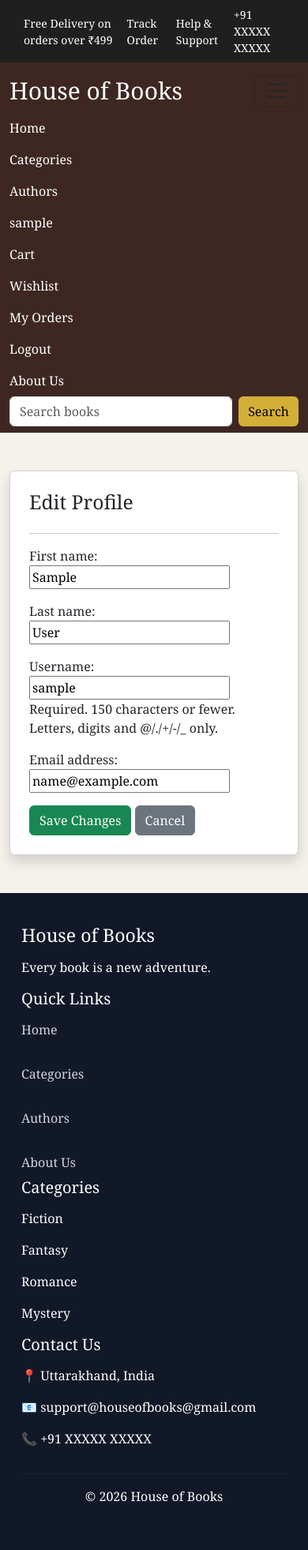
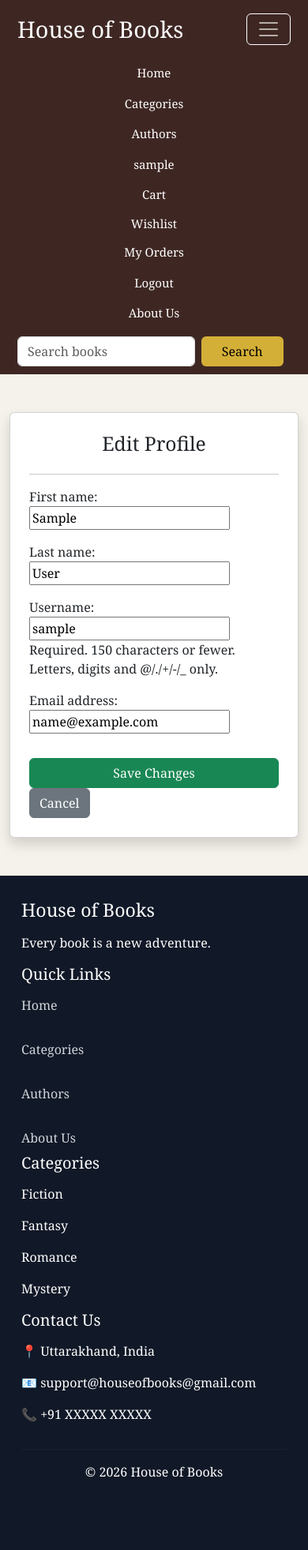
Before and after one commit to abhayrwt27/house-of-books, a Django app: page /accounts/profile/edit/ in a window 390 px wide, after a click that opens the changed part. Shown: the whole page at 79% size. After the commit the page ends 1871 px from the top, so only its background shows below. Run offline with Django 5.2, Linux system fonts and the light colour scheme; the visitor is signed in with stand-in values (Sample User, id 1); parts of the project's set-up code (start-up, migrations or seed data) failed here and were passed over.

Commit message:
Made the UI mobile responsive till the profile page

```diff
--- a/books/static/css/style.css
+++ b/books/static/css/style.css
@@ -39,6 +39,25 @@ body{
 .navbar-brand{
     color: white !important;
     font-size: 30px;
+}
+
+.navbar-toggler{
+    border: 1px solid white;
+}
+
+.navbar-toggler-icon{
+    filter: invert(1);
+}
+
+.nav-item form{
+    display: flex;
+    justify-content: center;
+}
+
+.nav-item form button{
+    border: none;
+    background: transparent;
+    color: white;
 }
 
 .nav-link{
@@ -551,9 +644,263 @@ body{
 
 /* ---------------------- MOBILE RESPONSIVE ------------------- */
 
+@media (max-width: 992px) {
+    .navbar-brand{
+        font-size: 28px;
+    }
+
+    .navbar-nav{
+        text-align: center;
+        margin-top: 15px;
+    }
+
+    .navbar-nav .nav-item{
+        margin: 8px 0;
+    }
+
+    .d-flex{
+        margin-top: 15px;
+    }
+
+    .form-control{
+        width: 100%;
+    }
+}
+
+@media (max-width: 576px){
+    .navbar-brand{
+        font-size: 24px;
+    }
+
+    .top-bar{
+        display: none;
+    }
+}
+
 @media screen and (max-width: 768px){
+
+    .top-bar{
+        display: none;
+    }
+
+    .navbar-brand{
+        font-size: 1.8rem;
+    }
+
+    .navbar-nav{
+        text-align: center;
+        margin-top: 10px;
+    }
+
+    .navbar-nav .nav-item{
+        margin: 0;
+        padding: 2px 0;
+    }
+
+    .navbar-nav .nav-link{
+        padding: 6px 0;
+        font-size: 15px;
+    }
+
+    .nav-item{
+        margin: 5px 0;
+    }
+
+    .custom-navbar{
+        padding: 10px;
+    }
+
+    .nav-item form{
+        display: flex;
+        justify-content: center;
+    }
+
+    .nav-item form button{
+        border: none;
+        background: transparent;
+        color: white;
+    }
+
+    .mobile-search{
+        margin-top: 10px;
+    }
+
+    .mobile-search input{
+        width: 65%;
+    }
+
+    .mobile-search button{
+        width: 30%;
+    }
+
+    .hero-section{
+        flex-direction: column;
+        text-align: center;
+        padding: 30px 20px;
+    }
+
+    .hero-left, .hero-right{
+        width: 100%;
+    }
+
+    .hero-title{
+        font-size: 2rem;
+        line-height: 1.3;
+    }
+
+    .hero-subtitle{
+        font-size: 1rem;
+    }
+
+    .hero-right img{
+        width: 100%;
+        margin-top: 20px;
+        border-radius: 10px;
+    }
+
+    .book-card{
+        width: 100%;
+        margin-bottom: 20px;
+    }
+
+    .book-image{
+        width: 100%;
+        height: 250px;
+        object-fit: cover;
+    }
+
+    .book-content h5{
+        font-size: 18px;
+    }
+
+    .author-name{
+        font-size: 14px;
+    }
+
+    .book-price{
+        font-size: 18px;
+    }
+
+    .view-button{
+        display: block;
+        width: 100%;
+        text-align: center;
+    }
+
+    .page-container{
+        padding: 10px;
+    }
+
+    .book-container{
+        display: flex;
+        flex-direction: column;
+        gap: 20px;
+    }
+
+    .book-left, .book-right{
+        width: 100%;
+    }
+
+    .book-cover{
+        width: 100%;
+        height: auto;
+    }
+
+    .book-title{
+        font-size: 29px;
+    }
+
+    .book-description{
+        font-size: 15px;
+    }
+
+    .book-buttons{
+        display: flex;
+        flex-direction: column;
+        gap: 10px;
+    }
+
+    .book-buttons .btn{
+        width: 100%;
+    }
+
+    .author-image{
+        width: 150px;
+        height: 150px;
+        margin: auto;
+    }
+
+    .review-card{
+        padding: 15px;
+    }
+
+    .review-header{
+        display: flex;
+        overflow-x: auto;
+        gap: 15px;
+        padding-bottom: 10px;
+    }
+
+    .recommendation-card{
+        min-width: 200px;
+    }
+
+    .table{
+        font-size: 14px;
+    }
+
+    .table td, .table th{
+        padding: 8px;
+    }
+
+    .btn-sm{
+        padding: 2px 8px;
+    }
+
+    .text-end{
+        text-align: center !important;
+    }
+
+    .btn-success{
+        width: 100%;
+        margin-top: 15px;
+    }
+
+    h2{
+        text-align: center;
+    }
+
+    .wislist-card{
+        text-align: center;
+    }
+
+    .wishlist-card .btn{
+        width: 100%;
+        margin-top: 8px;
+    }
+
+    .order-table{
+        font-size: 14px;
+    }
+
+    .order-table td, .order-table th{
+        padding: 8px;
+    }
+
+    .container h2, .container h4{
+        text-align: center;
+    }
+
+    .profile-buttons{
+        flex-direction: column;
+    }
+
+    .profile-buttons .btn{
+        width: 100%;
+    }
+
     .footer{
-        padding: 40px 15px;
+        padding: 30px 15px;
     }
 
     .footer h2{
--- a/books/templates/books/base.html
+++ b/books/templates/books/base.html
@@ -55,10 +55,10 @@
                     <li class="nav-item">
                         <a class="nav-link" href="{% url 'order_history' %}">My Orders</a>
                     </li>
-                    <li class="nav-item">
+                    <li class="nav-item text-center">
                         <form method="post" action="{% url 'logout' %}" class="d-inline">
                             {% csrf_token %}
-                            <button type="submit" class="btn btn-link nav-link border-0 bg-transparent">Logout</button>
+                            <button type="submit" class="btn btn-link nav-link border-0 bg-transparent mx-auto">Logout</button>
                         </form>
                     </li>
 
@@ -75,7 +75,7 @@
                     </li>
                 </ul>
 
-                <form class="d-flex" method="GET" action="/">
+                <form class="d-flex mobile-search" method="GET" action="/">
                     <input
                         class="form-control me-2"
                         type="search"
--- a/books/templates/books/book_detail.html
+++ b/books/templates/books/book_detail.html
@@ -40,7 +40,7 @@
             <h3>{{ book.author }}</h3>
             <p>Author biography will appear here.</p>
             <a href="{% url 'review_book' book.id %}" class="btn btn-warning">Write a Review</a>
-            <a href="/" class="btn btn-outline-dark">Back</a>
+            <a href="{% url 'home' %}" class="btn btn-outline-dark">Back</a>
         </div>
     </div>
     <hr>
@@ -70,7 +70,7 @@
         {% else %}
                 <p>No reviews yet. Be the first to review this book!</p>
         {% endif %}
-        <a href="/" class="btn btn-outline-dark ms-2">Back to Home</a>
+        <a href="{% url 'home' %}" class="btn btn-outline-dark ms-2">Back to Home</a>
     </div>
 
     <!-- RECOMMENDATIONS -->
--- a/books/templates/books/home.html
+++ b/books/templates/books/home.html
@@ -4,8 +4,8 @@
     <!-- Hero Section -->
     <section class="hero-section">
         <div class="hero-left">
-            <h1>Discover Your Next Favourite Book</h1>
-            <p>
+            <h1 class="hero-title">Discover Your Next Favourite Book</h1>
+            <p class="hero-subtitle">
                 Explore thousands of books from the world's most celebrated authors.
             </p>
             <a href="#book-section" class="hero-button">Browse Books</a>
--- a/books/templates/books/order_history.html
+++ b/books/templates/books/order_history.html
@@ -5,7 +5,7 @@
     <h2>My Orders</h2>
 
     {% if orders %}
-        <table class="table table-bordered">
+        <table class="table table-bordered order-table">
             <thead>
                 <tr>
                     <th>Order ID</th>
--- a/books/templates/books/wishlist.html
+++ b/books/templates/books/wishlist.html
@@ -7,7 +7,7 @@
 
     {% if wishlist_items %}
         {% for item in  wishlist_items %}
-        <div class="card mb-3">
+        <div class="card wishlist-card mb-3">
             <div class="card-body">
                 <h4>{{ item.book.title }}</h4>
                 <p><strong>Author: </strong>{{ item.book.author.name}}</p>
```
Also changed, not shown: other parts of books/static/css/style.css (+74 -0 lines), accounts/templates/accounts/profile.html (+14 -6 lines).
